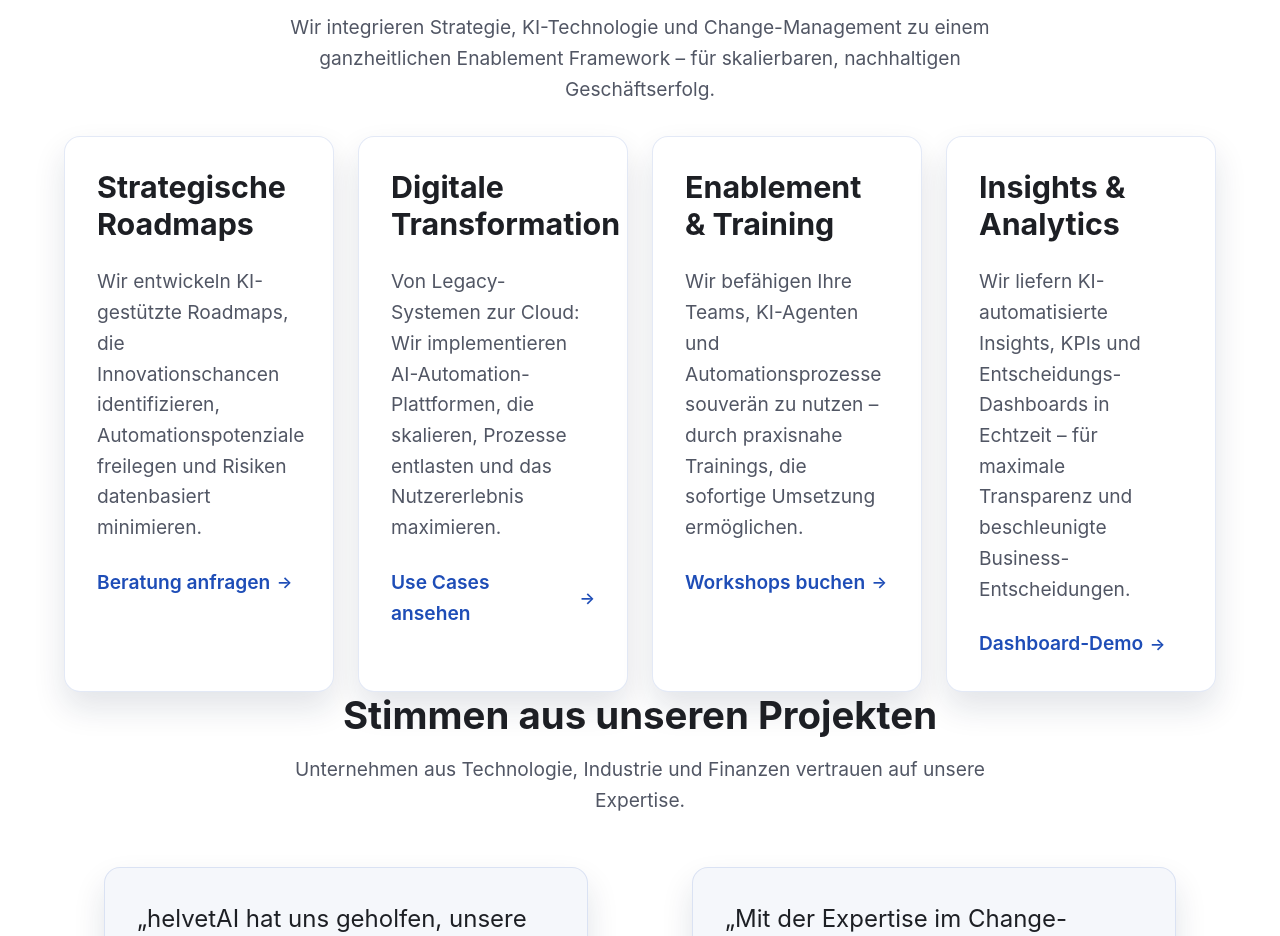
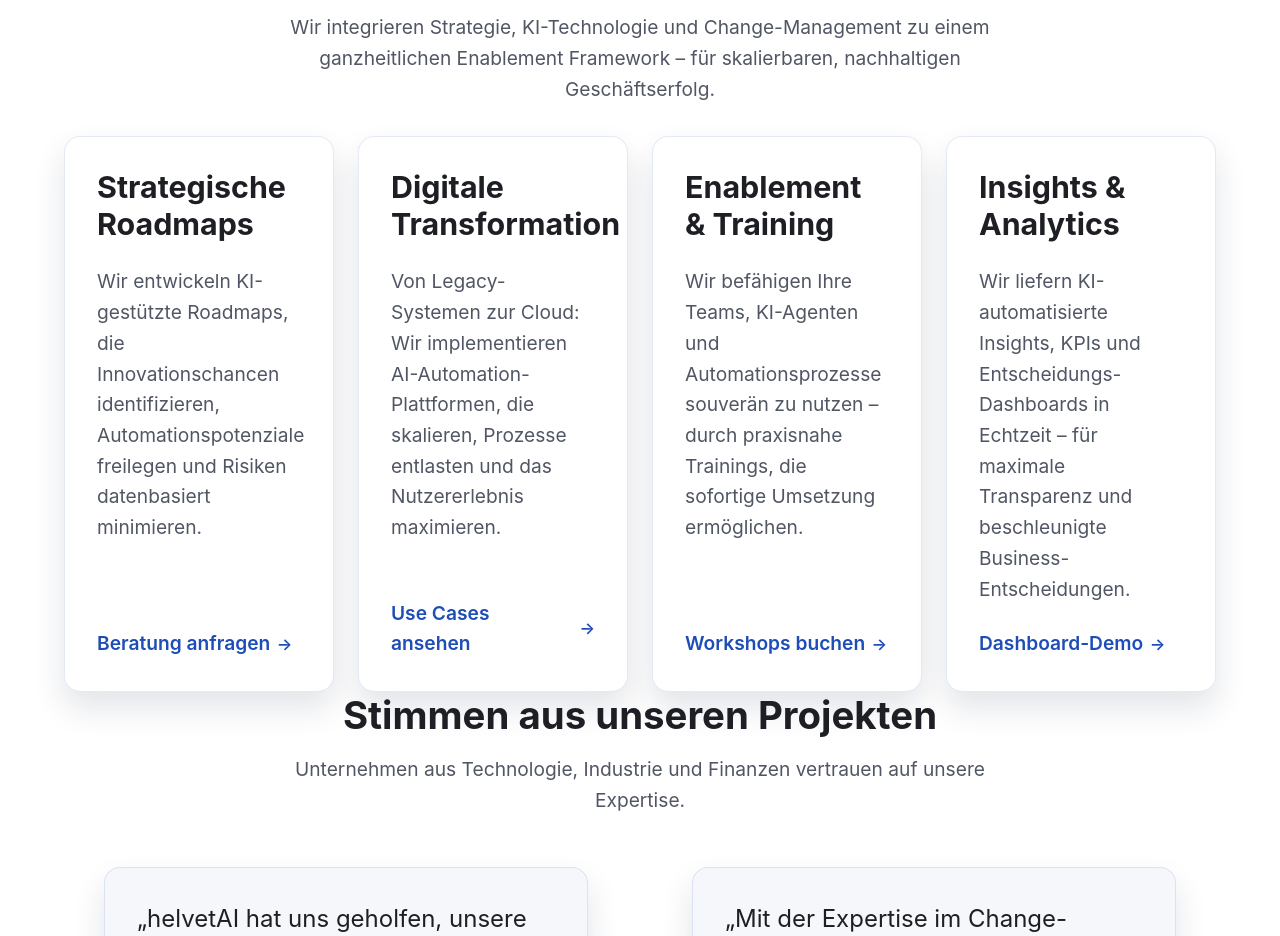
Before and after one commit to magnusgrueter/landing-page, a plain HTML site: page index.html in a window 1280 px wide. Shown: the part 860-1796 px from the top of the page. Drawn offline with Linux system fonts and the light colour scheme.

Commit message:
Update styles.css

```diff
--- a/styles.css
+++ b/styles.css
@@ -395,6 +395,20 @@ button,
   color: var(--color-text-muted);
 }
 
+.card {
+  display: flex;
+  flex-direction: column;
+  justify-content: space-between;
+}
+
+.card a {
+  margin-top: auto;
+}
+
+.projects-title {
+  margin-top: 3rem;
+}
+
 .testimonial-card {
   background: var(--color-muted);
   padding: clamp(1.5rem, 1.2rem + 1vw, 2rem);
```
